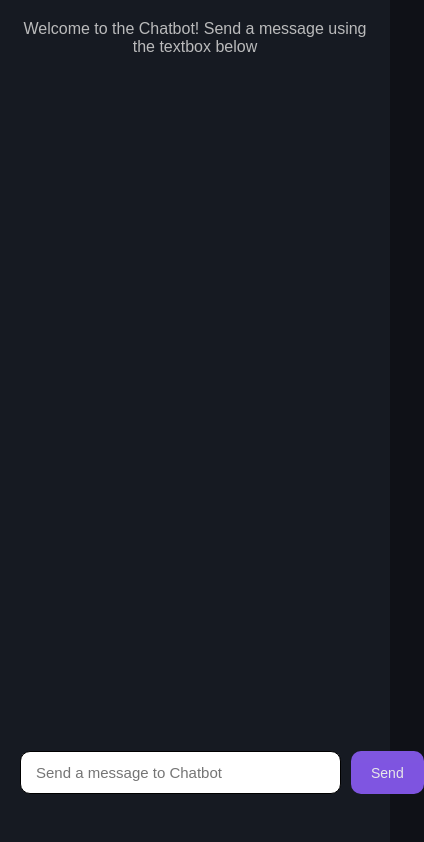
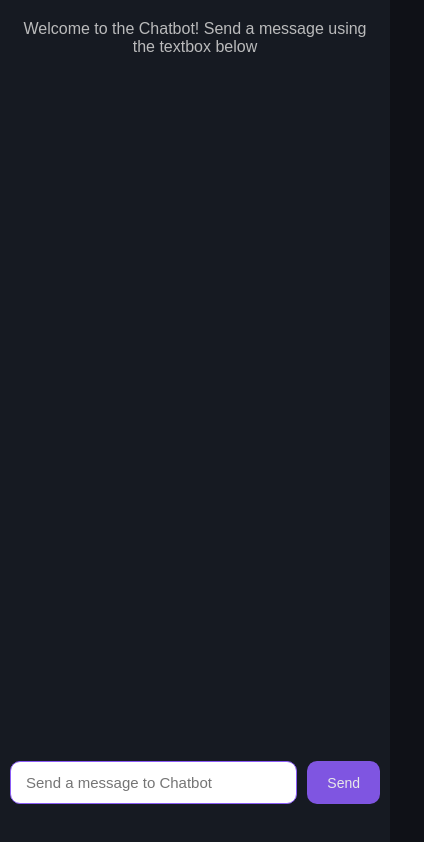
Before and after one commit to oussama-dalhi/chat-bot-app, a React (Vite) app: page / in a window 390 px wide. Shown: the whole page, 424 px wide, since content can reach past the window. Built offline with nearby package versions, Linux system fonts and the light colour scheme.

Commit message:
Make button responsive on mobile

```diff
--- a/src/App.css
+++ b/src/App.css
@@ -1,6 +1,7 @@
 
 .app-container {
     max-width: 750px;
+    width: 100%;
     margin: 0 auto;
     height: 100vh;
     display: flex;
--- a/src/components/ChatInput.css
+++ b/src/components/ChatInput.css
@@ -1,8 +1,8 @@
 .input-container {
     display: flex;
-    margin: 20px;
+    width: 100%;
+    padding: 10px 10px 40px 10px;
     gap: 10px;
-    margin-bottom: 50px;
 }
 .send-btn {
     background-color: var(--btn-bg-color);
@@ -13,14 +13,20 @@
     opacity: 0.9;
     font-size: 14px;
     cursor: pointer;
+    flex-shrink: 0;
 }
 .send-btn:hover {
     background-color: #A78BFA;
 }
 .chat-input {
     padding: 12px 15px;
+    min-width: 0;
     border-radius: 10px;
-    border: 1px solid black;
+    outline: none;
+    border: 1px solid var(--btn-bg-color);
     font-size: 15px;
-    flex-grow: 1;
+    flex: 1;
 }
+.chat-input:focus {
+    outline: 2px solid #A78BFA;
+}
```
